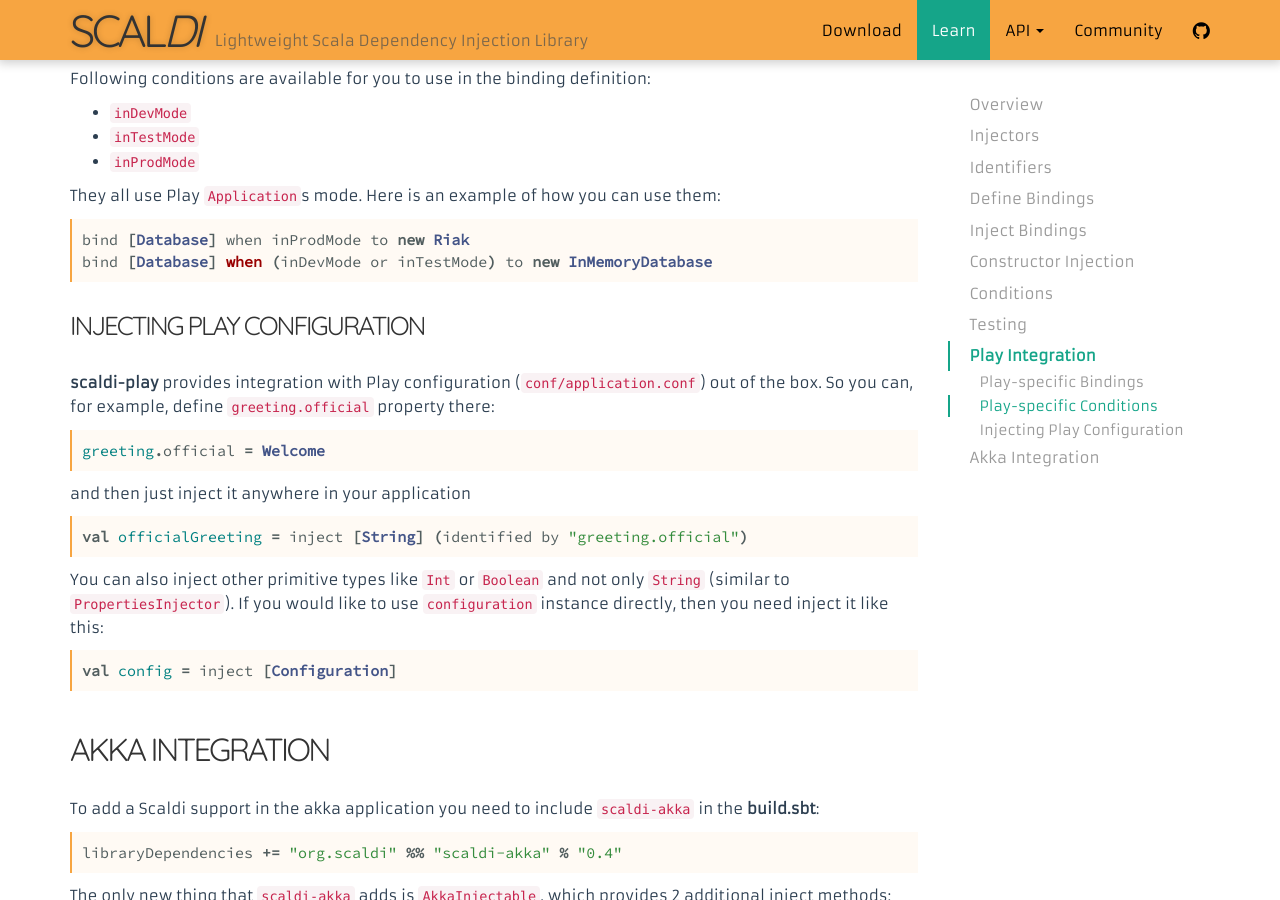
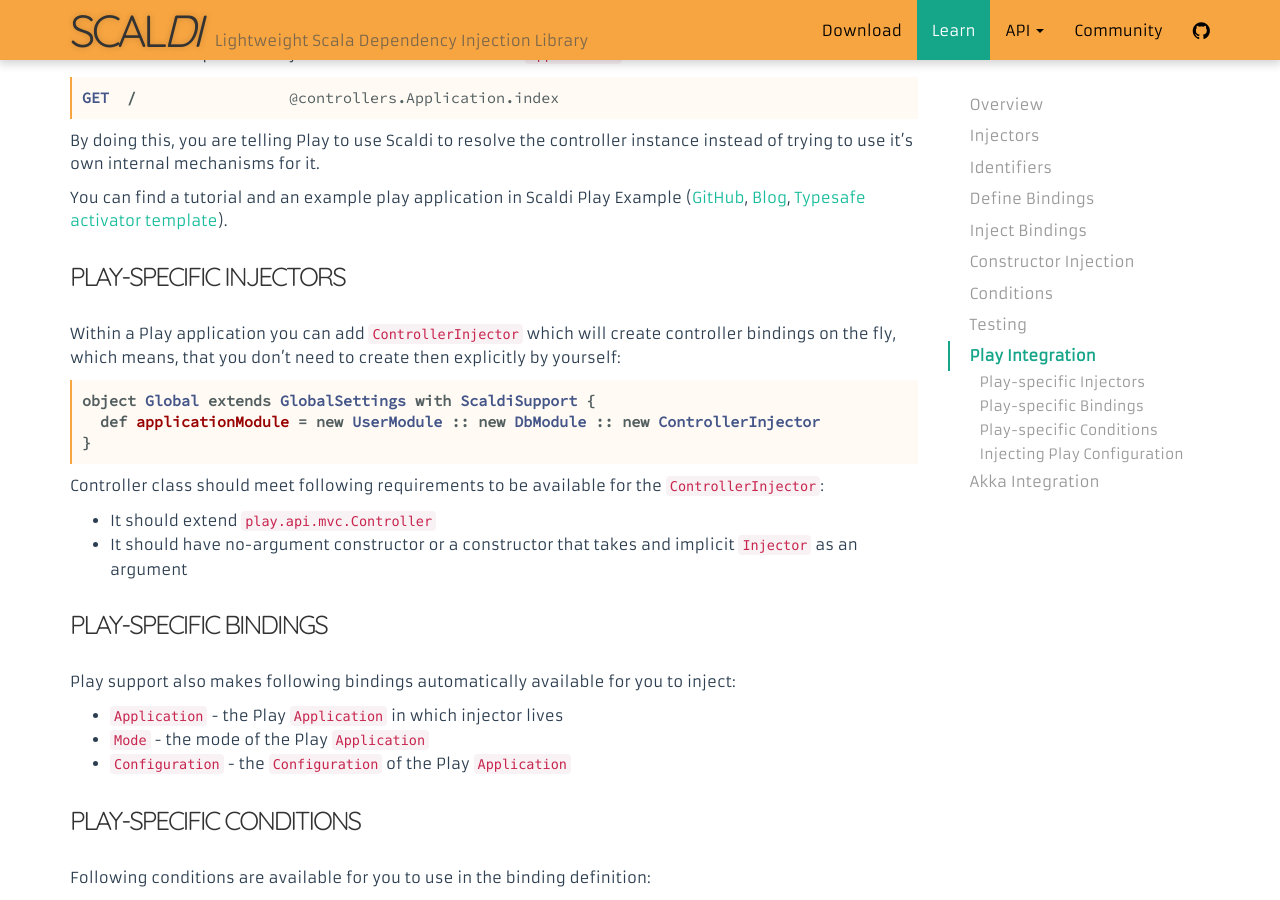
Before and after one commit to scaldi/scaldi-website, a Jekyll site: the page built from learn.md, in a window 1280 px wide and 900 px high, scrolled down 21968 px. Built offline with Jekyll 4.4.1, drawn with Linux system fonts in a browser that asks for light colours.

Commit message:
Added `ControllerInjector` documentation

```diff
--- a/_config.yml
+++ b/_config.yml
@@ -8,7 +8,7 @@ domain: scaldi.org
 
 version:
   scaldi: 0.4
-  scaldi-play: 0.4
+  scaldi-play: 0.4.1
   scaldi-akka: 0.4
 
 version-210:
--- a/learn.md
+++ b/learn.md
@@ -1033,6 +1033,22 @@ internal mechanisms for it.
 
 You can find a tutorial and an example play application in Scaldi Play Example ([GitHub]({{site.link.scaldi-play-example-github}}), [Blog]({{site.link.scaldi-play-example-blog}}), [Typesafe activator template]({{site.link.scaldi-play-example-template}})).
 
+### Play-specific Injectors
+
+Within a Play application you can add `ControllerInjector` which will create controller bindings on the fly, which means, that you don't need to
+create then explicitly by yourself:
+
+{% highlight scala %}
+object Global extends GlobalSettings with ScaldiSupport {
+  def applicationModule = new UserModule :: new DbModule :: new ControllerInjector
+}
+{% endhighlight %}
+
+Controller class should meet following requirements to be available for the `ControllerInjector`:
+
+* It should extend `play.api.mvc.Controller`
+* It should have no-argument constructor or a constructor that takes and implicit `Injector` as an argument
+
 ### Play-specific Bindings
 
 Play support also makes following bindings automatically available for you to inject:
```
